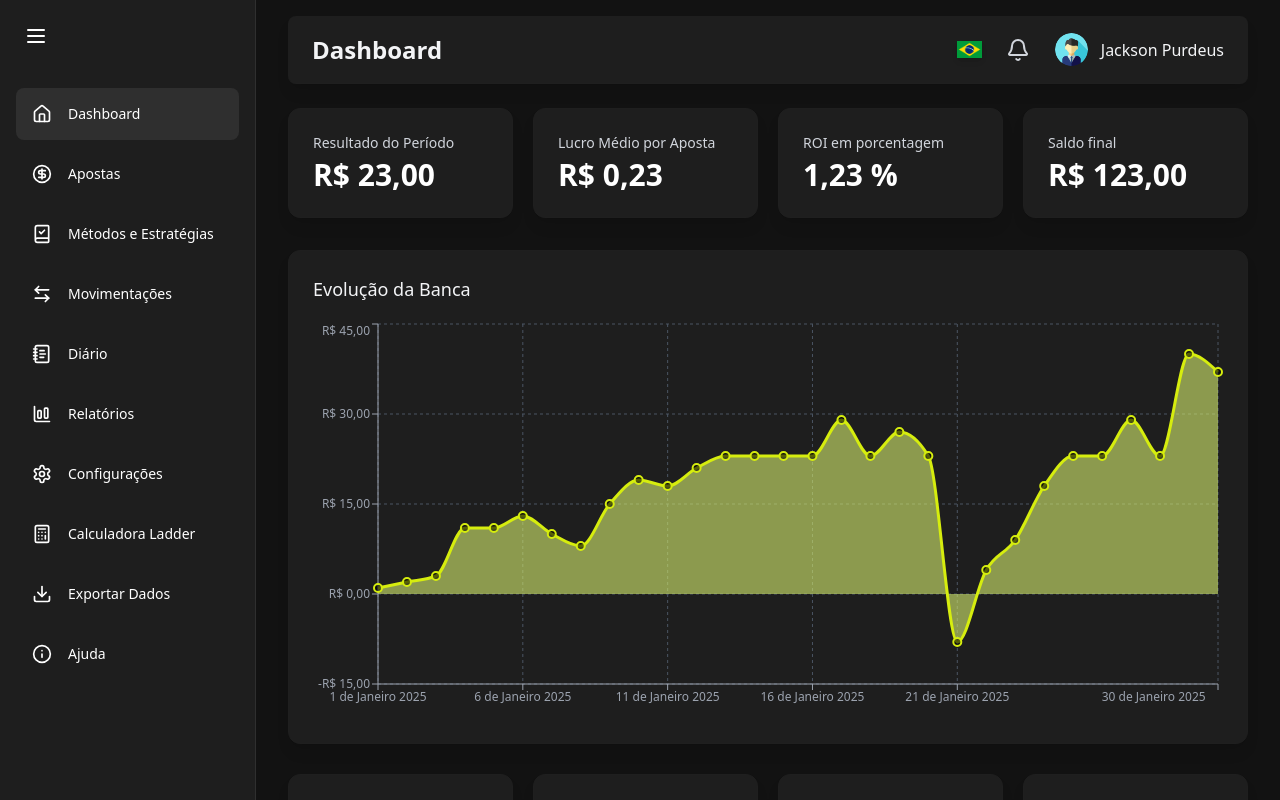
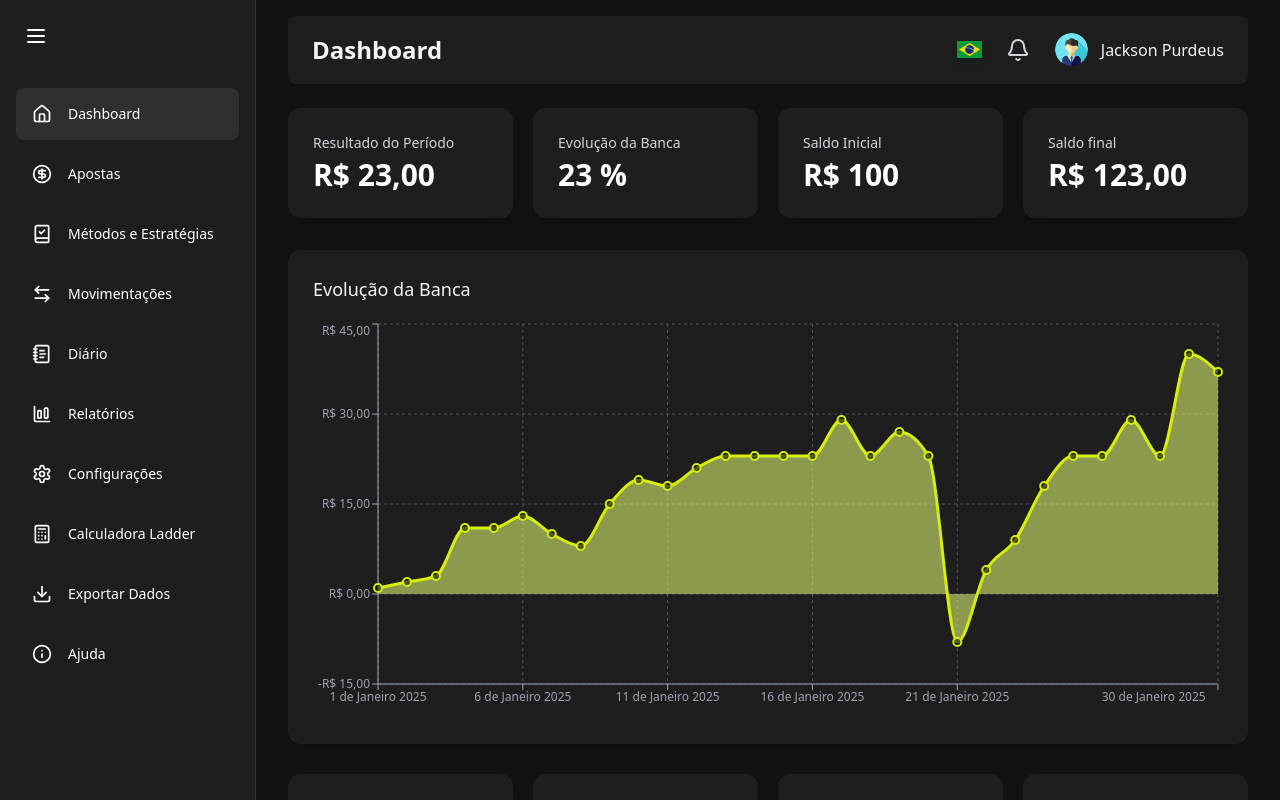
Before and after one commit to JacksonLRD/betting-tool-web, a Next.js app: page / in a window 1280 px wide. Built offline with nearby package versions, Linux system fonts and the light colour scheme.

Commit message:
refactor: changes stats card label

```diff
--- a/app/overview/page.tsx
+++ b/app/overview/page.tsx
@@ -12,14 +12,14 @@ const bankStatCards = [
     value: 'R$ 23,00'
   },
   {
-    name: 'Lucro Médio por Aposta',
+    name: 'Evolução da Banca',
     icon: '',
-    value: 'R$ 0,23'
+    value: '23 %'
   },
   {
-    name: 'ROI em porcentagem',
+    name: 'Saldo Inicial',
     icon: '',
-    value: '1,23 %'
+    value: 'R$ 100'
   },
   {
     name: 'Saldo final',
@@ -35,19 +35,19 @@ const betStatCards = [
     value: 30
   },
   {
-    name: 'Saldo Inicial',
+    name: 'Lucro Médio por Aposta',
     icon: '',
-    value: 'R$ 100'
+    value: 'R$ 0,23'
   },
   {
-    name: 'Saldo Final',
+    name: 'ROI',
     icon: '',
-    value: 'R$ 123,00'
+    value: '1,23 %'
   },
   {
-    name: 'Evolução da Banca',
+    name: 'Dias Trabalhados',
     icon: '',
-    value: '23 %'
+    value: 8
   }
 ]
 
```
